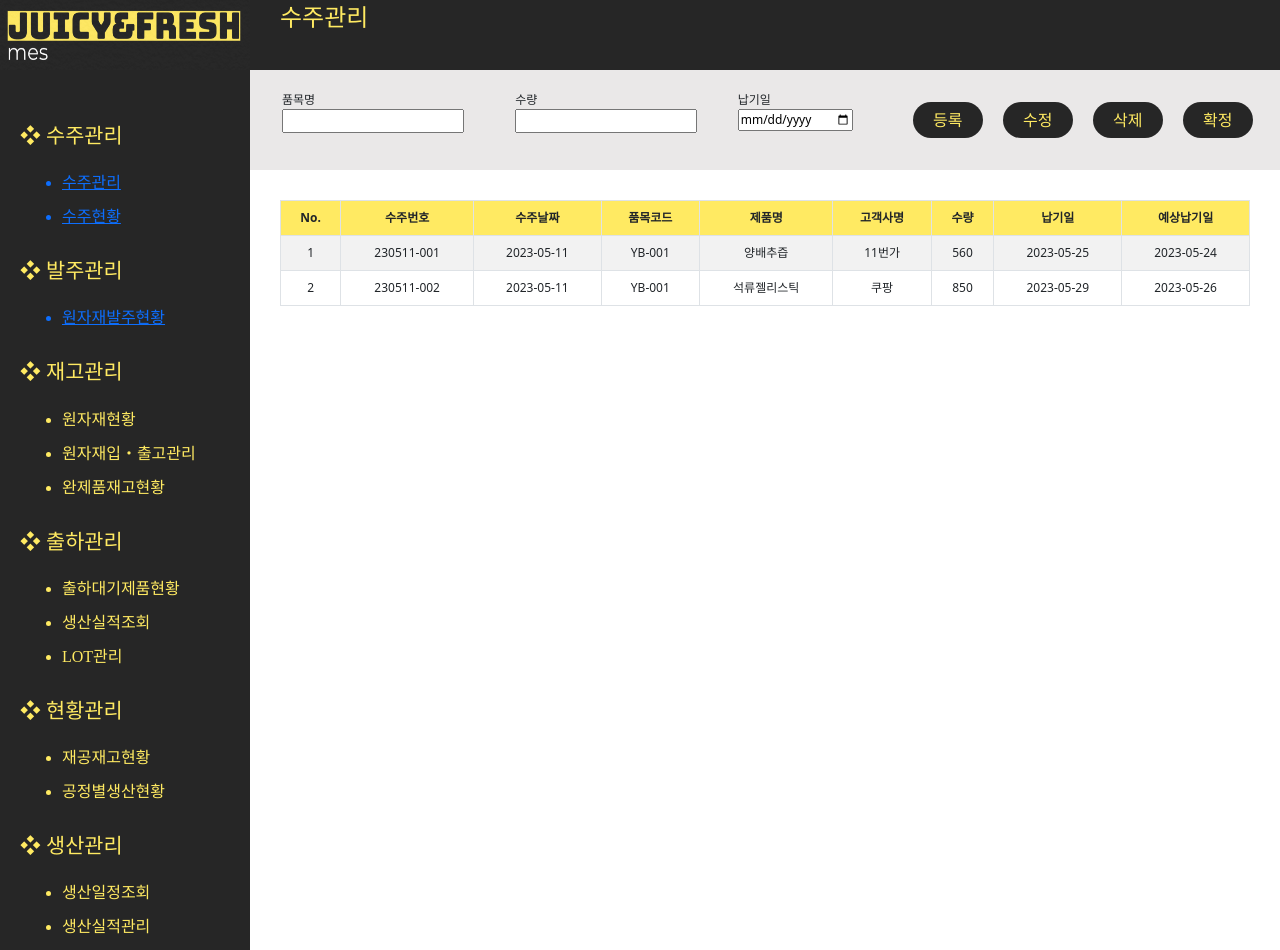
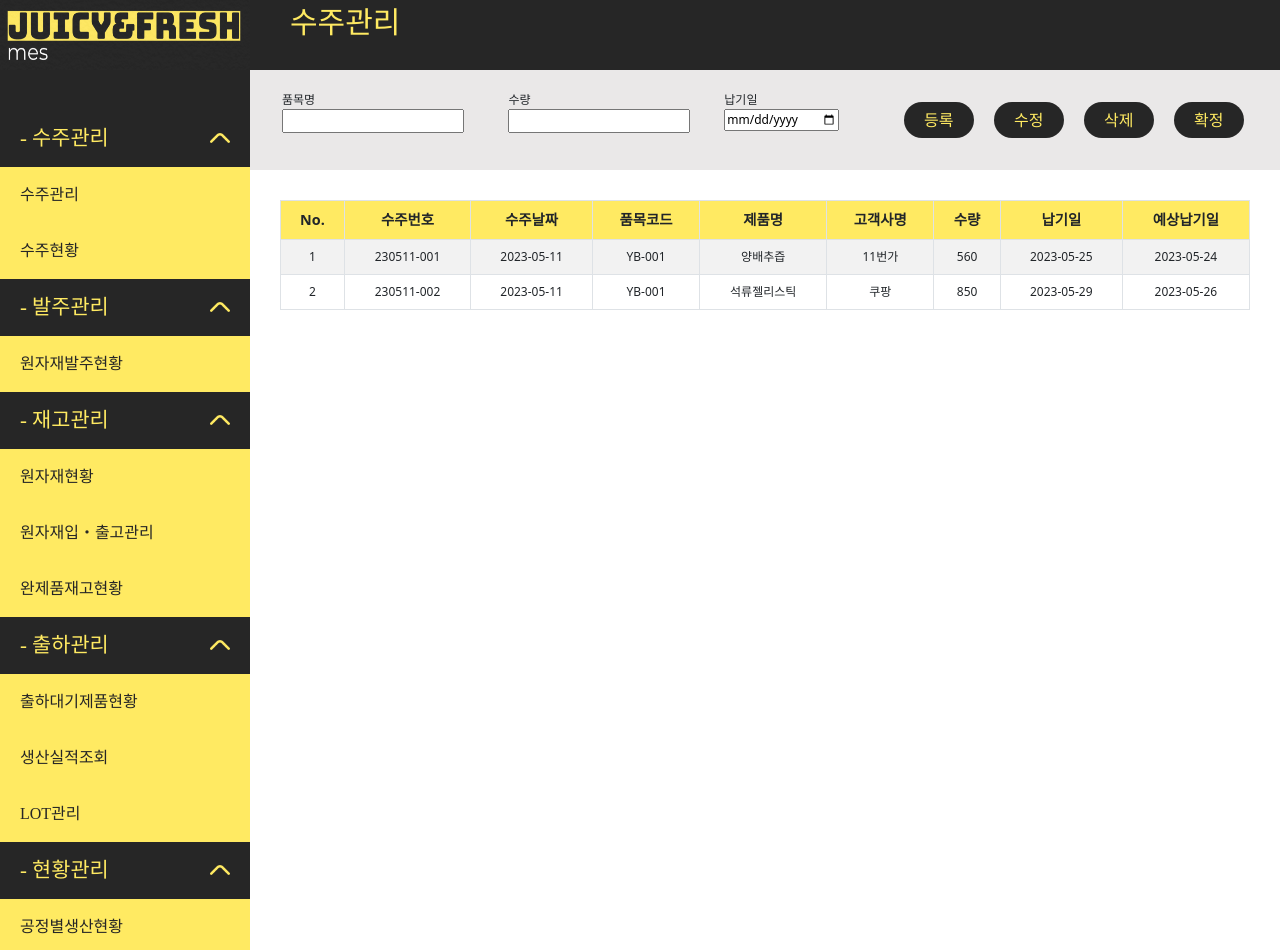
Before and after one commit to silverwest-k/JUICYFRESH, a React (Create React App) app: page /obtain in a window 1280 px wide. Shown: the top 950 px of the page. Built offline with nearby package versions, Linux system fonts and the light colour scheme; a web font is replaced by a local one.

Commit message:
사이드바 척살

```diff
--- a/src/App.css
+++ b/src/App.css
@@ -27,28 +27,41 @@
 
 /* 사이드메뉴바 */
 .sideBar {
-  background-color: #262626;
-  color: #ffea62;
-  display: flex;
-  flex-direction: column;
   width: 250px;
   height: 100%;
+  background-color: #262626;
   font-family: 'KimjungchulGothic-Bold';
-  font-size: 1.3rem;
   flex: none;
 }
 
-label {
-  margin: 10px 20px;
+div.accordion {
+  font-size: 1rem;
+  --bs-link-color : #262626;
+  --bs-accordion-active-color: #ffea62;
+  --bs-accordion-btn-bg:  #262626;
+  --bs-accordion-btn-color: #ffea62;
+  --bs-accordion-active-bg :#262626;
+  --bs-accordion-btn-focus-box-shadow: #262626;
+  --bs-accordion-bg: #ffea62;
+  --bs-accordion-border-color:#262626;
+  --bs-accordion-btn-icon: url(img/sidebar.png);
+  --bs-accordion-btn-active-icon: url(img/sidebar-active.png);
 }
 
-label:first-child {
-  margin-top: 50px;
+div.accordion:first-child {
+  margin-top: 40px;
 }
 
-.sideBar li {
-  font-size: 1rem;
-  margin: 10px 30px;
+button.accordion-button {
+  font-size: 1.3rem;
+}
+
+.accordion a {
+  text-decoration-line: none;
+}
+
+.accordion a:hover {
+  color: #ff5100;
 }
 
 /* 헤더 */
@@ -68,34 +81,25 @@ label:first-child {
 }
 
 .headerNav p {
-  margin-left: 30px;
+  margin-left: 40px;
   color: #ffea62;
+  font-size: 30px;
 }
 
-/* 콘텐츠~~ */
+/* 콘텐츠 */
 .contents {
-  width: 100vw;
+  width: 100%;
 }
 
-/* 회색 background 영역 */
+/* input 영역 */
 .inputArea {
+  display: flex;
   justify-content: center;
-  display: flex;
-  flex-direction: row;
   align-items: center;
   background-color: #eae8e8;
   height: 100px;
-  /*font-family: 'KimjungchulGothic-Bold';*/
-  /* 세로중앙정렬 */
-  display: flex;
-  align-items: center;
 }
 
-.info {
-  width: 70%;
-  display: flex;
-  flex-direction: column;
-}
 
 .info ul {
   display: flex;
@@ -113,7 +117,6 @@ label:first-child {
   border: #262626;
   color: #ffea62;
   border-radius: 35px;
-  /*--bs-link-color: #ffea62;*/
   --bs-dropdown-link-active-bg: #ffea62;
 }
 
@@ -123,7 +126,7 @@ label:first-child {
 }
 
 .buttonArea button {
-  justify-content: center;
+  /*justify-content: center;*/
   margin-right: 20px;
   background-color: #262626;
   color: #ffea62;
@@ -132,7 +135,7 @@ label:first-child {
   width: 70px;
 }
 
-/* 테이블 영역 */
+/* output 영역 */
 .outputArea {
   padding: 30px;
   text-align: center;
@@ -140,4 +143,5 @@ label:first-child {
 
 .outputArea thead {
   background-color: #ffea62;
+  font-size: 1.2em;
 }
--- a/src/App.jsx
+++ b/src/App.jsx
@@ -1,5 +1,4 @@
 import './App.css';
-import {useState} from "react";
 import 'bootstrap/dist/css/bootstrap.min.css';
 import Sidebar from "./components/Sidebar";
 import Header from "./components/Header";
@@ -7,22 +6,12 @@ import Contents from "./components/Contents";
 
 function App() {
 
-    // 사이드바
-    const [display, setDisplay] = useState("false");
-    const toggleDisplay = (display) => {
-        return display ? {display: "block"} : {display: "none"};
-    };
-
     return (
         <div className="App">
             <div className="wrapper">
                 <Header/>
                 <div className="mes_container">
-                    <Sidebar
-                        toggleDisplay={toggleDisplay}
-                        display={display}
-                        setDisplay={setDisplay}
-                    />
+                    <Sidebar/>
                     <Contents/>
                 </div>
             </div>
--- a/src/components/Contents.jsx
+++ b/src/components/Contents.jsx
@@ -1,4 +1,4 @@
-import {BrowserRouter, Route, Routes} from "react-router-dom";
+import {Route, Routes} from "react-router-dom";
 import Obtain from "./Obtain";
 import Obtainview from "./Obtainview";
 import Orderview from "./Orderview";
--- a/src/components/Obtain.jsx
+++ b/src/components/Obtain.jsx
@@ -1,8 +1,8 @@
-import '../App.css';
 import 'bootstrap/dist/css/bootstrap.min.css';
 import {Button} from "react-bootstrap";
 import Table from "react-bootstrap/Table";
 
+// 수주관리
 function Obtain() {
 
   return(
--- a/src/components/Obtainview.jsx
+++ b/src/components/Obtainview.jsx
@@ -3,6 +3,7 @@ import {Button} from "react-bootstrap";
 import Table from "react-bootstrap/Table";
 import Dropdown from 'react-bootstrap/Dropdown';
 
+// 수주현황
 function Obtainview() {
 
   return(
--- a/src/components/Orderview.jsx
+++ b/src/components/Orderview.jsx
@@ -1,8 +1,9 @@
-import '../App.css';
 import 'bootstrap/dist/css/bootstrap.min.css';
 import {Button} from "react-bootstrap";
 import Table from "react-bootstrap/Table";
 import Dropdown from 'react-bootstrap/Dropdown';
+
+// 발주현황
 function Orderview() {
 
   return(
@@ -45,7 +46,6 @@ function Orderview() {
 
           <div className="buttonArea">
             <Button variant="primary">조회</Button>
-
           </div>
         </div>
 
--- a/src/components/Sidebar.jsx
+++ b/src/components/Sidebar.jsx
@@ -1,55 +1,66 @@
 import {Link} from "react-router-dom";
+import Accordion from 'react-bootstrap/Accordion';
 
-function Sidebar({toggleDisplay, display, setDisplay}) {
+function Sidebar() {
 
     return(
         <>
             <div className="sideBar">
-                <label onClick={() =>{setDisplay(!display)}}>❖ 수주관리</label>
-                <nav style={toggleDisplay(display)}>
-                    <ul>
-                        <Link to="/obtain"><li>수주관리</li></Link>
-                        <Link to="/obtainview"><li>수주현황</li></Link>
-                    </ul>
-                </nav>
-                <label onClick={() =>{setDisplay(!display)}}>❖ 발주관리</label>
-                <nav style={toggleDisplay(display)}>
-                    <ul>
-                        <Link to="/orderview"><li>원자재발주현황</li></Link>
-                    </ul>
-                </nav>
-                <label onClick={() =>{setDisplay(!display)}}>❖ 재고관리</label>
-                <nav style={toggleDisplay(display)}>
-                    <ul>
-                        <li>원자재현황</li>
-                        <li>원자재입・출고관리</li>
-                        <li>완제품재고현황</li>
-                    </ul>
-                </nav>
-                <label  onClick={() =>{setDisplay(!display)}}>❖ 출하관리</label>
-                <nav style={toggleDisplay(display)}>
-                    <ul>
-                        <li>출하대기제품현황</li>
-                        <li>생산실적조회</li>
-                        <li>LOT관리</li>
-                    </ul>
-                </nav>
-                <label  onClick={() =>{setDisplay(!display)}}>❖ 현황관리</label>
-                <nav style={toggleDisplay(display)}>
-                    <ul>
-                        <li>재공재고현황</li>
-                        <li>공정별생산현황</li>
-                    </ul>
-                </nav>
-                <label  onClick={() =>{setDisplay(!display)}}>❖ 생산관리</label>
-                <nav style={toggleDisplay(display)}>
-                    <ul>
-                        <li>생산일정조회</li>
-                        <li>생산실적관리</li>
-                        <li>LOT관리</li>
-                    </ul>
-                </nav>
-                <label  onClick={() =>{setDisplay(!display)}}>❖ 기준정보관리</label>
+                <Accordion defaultActiveKey="0" className="accordion accordion-flush">
+                    <Accordion.Item eventKey="0">
+                        <Accordion.Header > - 수주관리</Accordion.Header>
+                        <Link to="/obtain"><Accordion.Body>수주관리</Accordion.Body></Link>
+                        <Link to="/obtainview"><Accordion.Body>수주현황</Accordion.Body></Link>
+                    </Accordion.Item>
+                </Accordion>
+
+                <Accordion defaultActiveKey="1" className="accordion accordion-flush">
+                    <Accordion.Item eventKey="1">
+                        <Accordion.Header > - 발주관리</Accordion.Header>
+                        <Link to="/orderview"><Accordion.Body>원자재발주현황</Accordion.Body></Link>
+                    </Accordion.Item>
+                </Accordion>
+
+                <Accordion defaultActiveKey="2" className="accordion accordion-flush">
+                    <Accordion.Item eventKey="2">
+                        <Accordion.Header > - 재고관리</Accordion.Header>
+                        <Link to=""><Accordion.Body>원자재현황</Accordion.Body></Link>
+                        <Link to=""><Accordion.Body>원자재입・출고관리</Accordion.Body></Link>
+                        <Link to=""><Accordion.Body>완제품재고현황</Accordion.Body></Link>
+                    </Accordion.Item>
+                </Accordion>
+
+                <Accordion defaultActiveKey="3" className="accordion accordion-flush">
+                    <Accordion.Item eventKey="3">
+                        <Accordion.Header > - 출하관리</Accordion.Header>
+                        <Link to=""><Accordion.Body>출하대기제품현황</Accordion.Body></Link>
+                        <Link to=""><Accordion.Body>생산실적조회</Accordion.Body></Link>
+                        <Link to=""><Accordion.Body>LOT관리</Accordion.Body></Link>
+                    </Accordion.Item>
+                </Accordion>
+
+                <Accordion defaultActiveKey="4" className="accordion accordion-flush">
+                    <Accordion.Item eventKey="4">
+                        <Accordion.Header > - 현황관리</Accordion.Header>
+                        <Link to=""><Accordion.Body>공정별생산현황</Accordion.Body></Link>
+                    </Accordion.Item>
+                </Accordion>
+
+                <Accordion defaultActiveKey="5" className="accordion accordion-flush">
+                    <Accordion.Item eventKey="5">
+                        <Accordion.Header > - 생산관리</Accordion.Header>
+                        <Link to=""><Accordion.Body>생산일정조회</Accordion.Body></Link>
+                        <Link to=""><Accordion.Body>생산실적조회</Accordion.Body></Link>
+                        <Link to=""><Accordion.Body>LOT관리</Accordion.Body></Link>
+                    </Accordion.Item>
+                </Accordion>
+
+                <Accordion defaultActiveKey="4" className="accordion accordion-flush">
+                    <Accordion.Item eventKey="4">
+                        <Accordion.Header > - 기준정보관리</Accordion.Header>
+                        <Link to=""><Accordion.Body>기준정보현황</Accordion.Body></Link>
+                    </Accordion.Item>
+                </Accordion>
             </div>
         </>
     )
```
Also changed, not shown: src/img/sidebar-active.png (added), src/img/sidebar.png (added).
